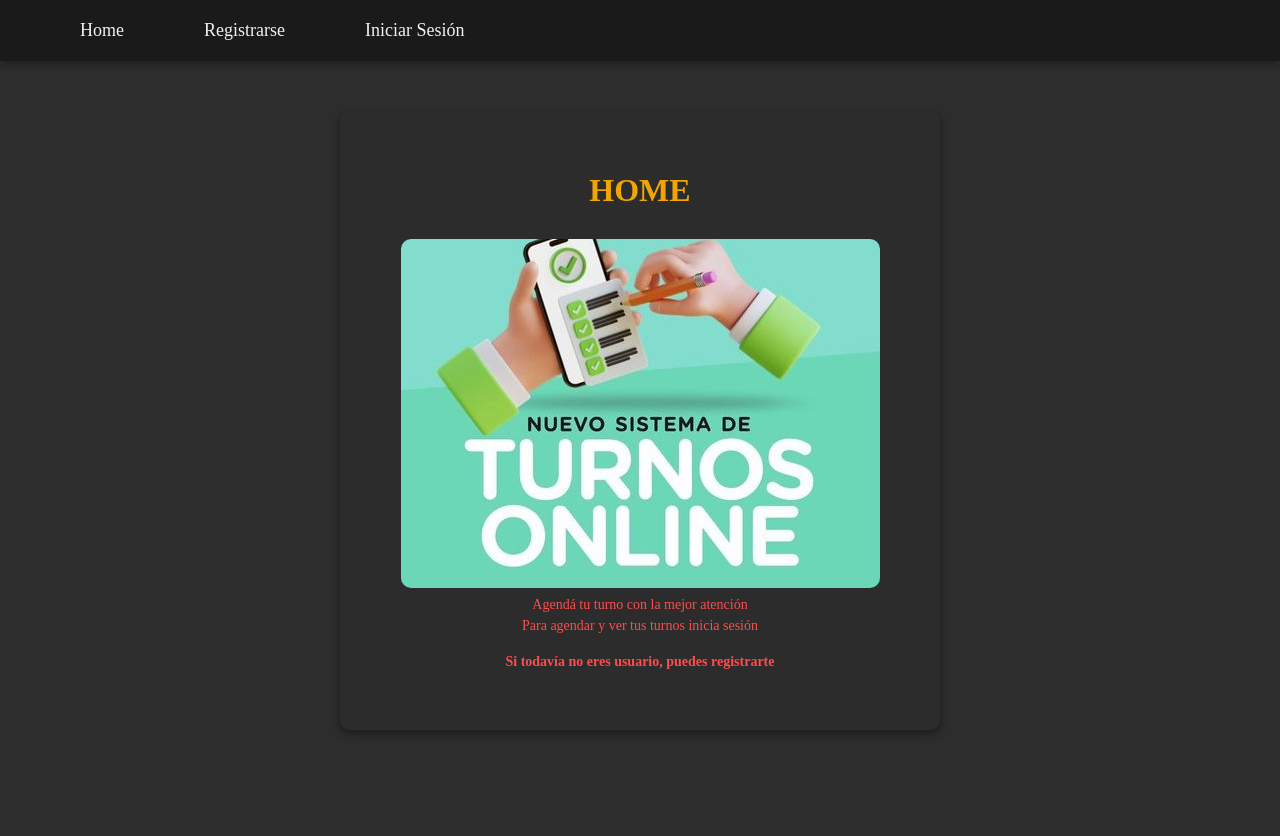
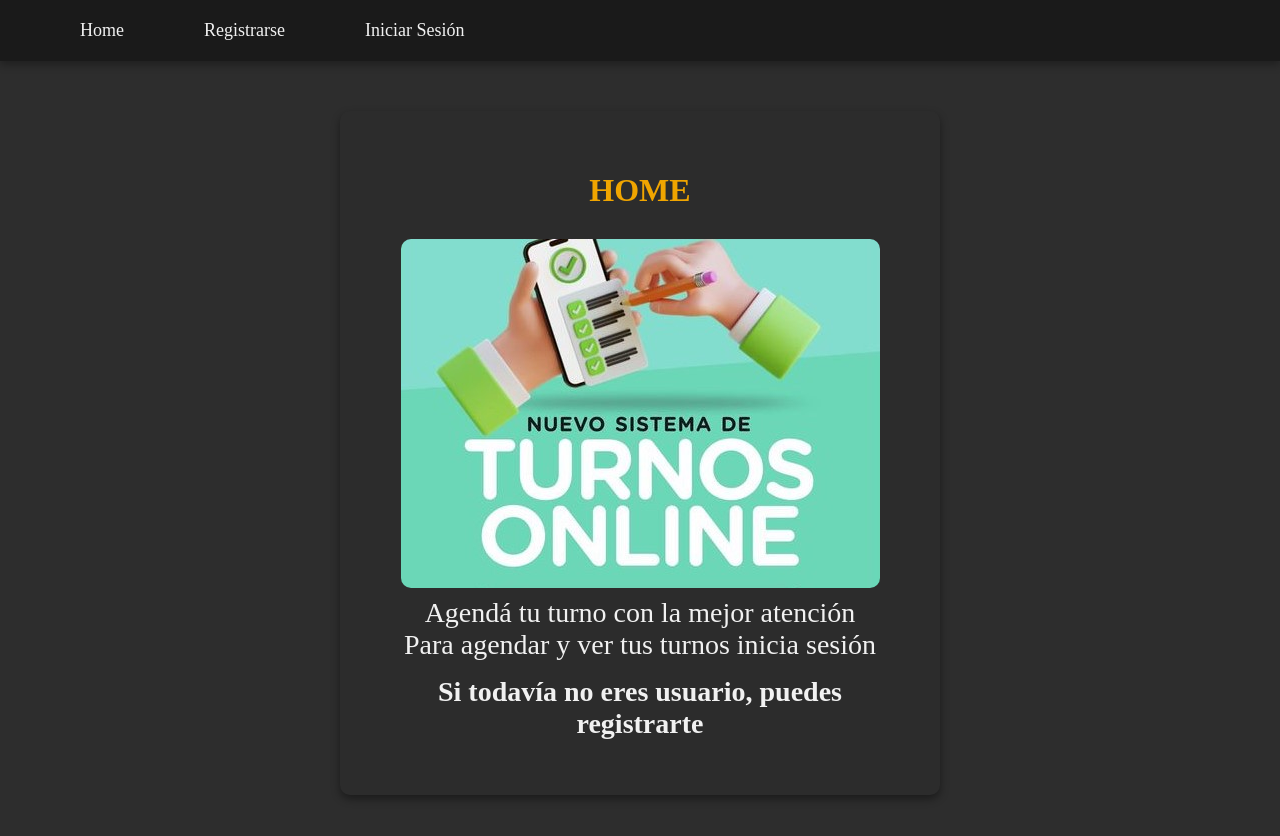
Before and after one commit to Alejandro-MCejas/PM3-Alejandro-MCejas, a React (Vite) app in the folder front/: page / in a window 1280 px wide. Shown: the top 836 px of the page. Before the commit the page ends 800 px from the top, so only its background shows below. Built offline with nearby package versions, Linux system fonts and the light colour scheme.

Commit message:
Detalles en estilos

```diff
--- a/front/src/views/Home/Home.jsx
+++ b/front/src/views/Home/Home.jsx
@@ -7,9 +7,9 @@ const Home = () => {
         <div className={styles.containerHome}>
             <h1 style={{ textAlign: "center" }}>HOME</h1>
             <img src={image} alt="imagen de turnos" />
-            <p>Agendá tu turno con la mejor atención</p>
-            <p>Para agendar y ver tus turnos inicia sesión</p>
-            <p>Si todavía no eres usuario, puedes registrarte</p>
+            <p className={styles.parrafosHome}>Agendá tu turno con la mejor atención</p>
+            <p className={styles.parrafosHome}>Para agendar y ver tus turnos inicia sesión</p>
+            <p className={styles.parrafosHome}>Si todavía no eres usuario, puedes registrarte</p>
 
         </div>
 
--- a/front/src/views/Home/Home.module.css
+++ b/front/src/views/Home/Home.module.css
@@ -22,8 +22,14 @@ img {
     margin-bottom: 20px;
 }
 
-p {
-    font-size: 18px;
+.parrafosHome {
+    font-size: 28px;
     margin-bottom: 15px;
     font-weight: normal;
+    color: #f1f1f1;
 }
+
+
+.containerHome .parrafosHome:last-child {
+    color: #f1f1f1;
+}
```
